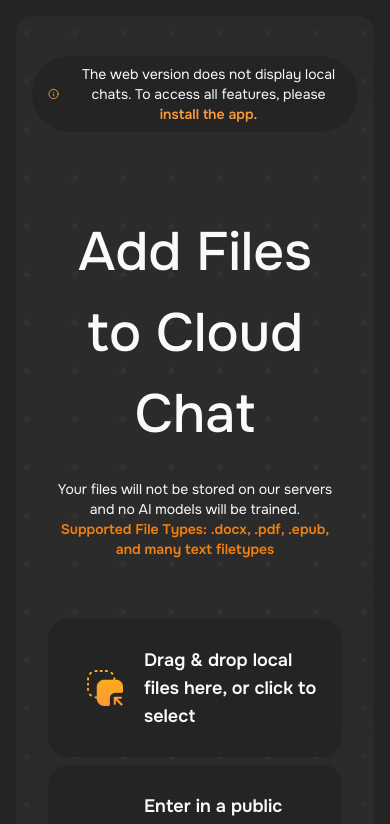
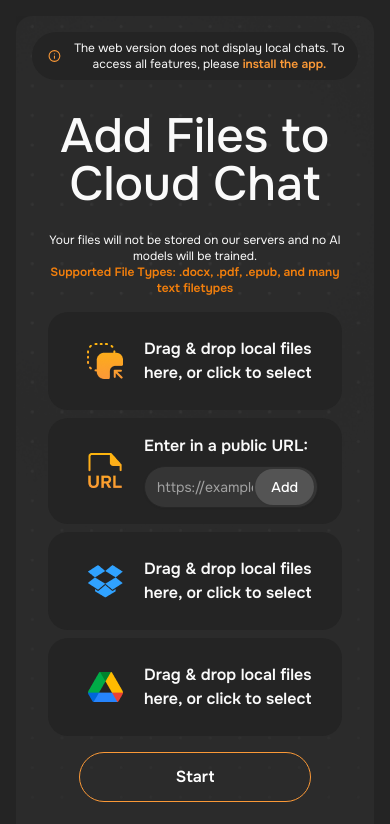
Before and after one commit to xyryc/socrates, a React (Vite) app: page / in a window 390 px wide. Shown: the top 824 px of the page. Built offline with nearby package versions, Linux system fonts and the light colour scheme.

Commit message:
fixed page content responsiveness

```diff
--- a/src/layouts/MainLayout.tsx
+++ b/src/layouts/MainLayout.tsx
@@ -8,7 +8,7 @@ const MainLayout = () => {
         <Sidebar />
       </div>
 
-      <div className="w-full">
+      <div className="w-full rounded-2xl">
         <PageContent />
       </div>
     </div>
--- a/src/layouts/PageContent.tsx
+++ b/src/layouts/PageContent.tsx
@@ -16,7 +16,7 @@ import {
 
 const PageContent = () => {
   return (
-    <div className="text-center relative bg-[#2B2B2B] rounded-2xl z-10">
+    <div className="text-center relative bg-[#2B2B2B] rounded-2xl z-10 xl:h-[94vh]">
       <img
         className="absolute top-0 left-0 w-full h-full object-cover z-[-1]"
         src={BackgroundPattern}
@@ -25,9 +25,9 @@ const PageContent = () => {
 
       <div className="flex flex-col items-center justify-center h-full px-4">
         {/* info */}
-        <div className="flex items-center gap-3 mt-10 bg-[#242424] pl-4 pr-3 py-2 rounded-full">
+        <div className="flex items-center gap-3 mt-4 2xl:mt-10 bg-[#242424] pl-4 pr-3 py-2 rounded-full">
           <Info className="text-[#FB9937]" />
-          <p className="text-sm">
+          <p className="text-xs 2xl:text-sm">
             The web version does not display local chats. To access all
             features, please
             <span className="text-[#FB9937] font-semibold">
@@ -38,38 +38,38 @@ const PageContent = () => {
         </div>
 
         {/* main content */}
-        <div className="my-20">
+        <div className="my-8 3xl:my-20">
           {/* add files */}
           <div className="px-4">
-            <p className="text-[54px] font-medium mb-6">
+            <p className="text-5xl 2xl:text-[54px] font-medium mb-6">
               Add Files to Cloud Chat
             </p>
-            <p className="text-sm">
+            <p className="text-xs 2xl:text-sm">
               Your files will not be stored on our servers and no AI models will
               be trained.
             </p>
-            <p className="text-sm font-semibold text-[#F37F0C]">
+            <p className="text-xs 2xl:text-sm font-semibold text-[#F37F0C]">
               Supported File Types: .docx, .pdf, .epub, and many text filetypes
             </p>
           </div>
 
           {/* cards */}
-          <div className="max-w-[820px] px-4 py-[60px] grid grid-cols-1 sm:grid-cols-2 gap-2 text-left">
+          <div className="max-w-[820px] px-4 py-4 2xl:py-[60px] grid grid-cols-1 sm:grid-cols-2 gap-2 text-left">
             {/* drag and drop card */}
-            <div className="px-6 py-[27px] flex items-center gap-1.5 bg-[#242424] rounded-[20px]">
+            <div className="px-6 py-4 2xl:py-[27px] flex items-center gap-1.5 bg-[#242424] rounded-[20px]">
               <img src={DragNDropIcon} alt="drag and drop icon" />
 
-              <p className="text-lg font-semibold">
+              <p className="2xl:text-lg font-semibold">
                 Drag & drop local files here, or click to select
               </p>
             </div>
 
             {/* add url card */}
-            <div className="px-6 py-[27px] flex items-center gap-1.5 bg-[#242424] rounded-[20px]">
+            <div className="px-6 py-4 2xl:py-[27px] flex items-center gap-1.5 bg-[#242424] rounded-[20px]">
               <img src={UrlIcon} alt="drag and drop icon" />
 
               <div>
-                <p className="text-lg font-semibold mb-2">
+                <p className="2xl:text-lg font-semibold mb-2">
                   Enter in a public URL:
                 </p>
                 <div className="relative w-full max-w-md">
@@ -85,19 +85,19 @@ const PageContent = () => {
             </div>
 
             {/* dropbox card */}
-            <div className="px-6 py-[27px] flex items-center gap-1.5 bg-[#242424] rounded-[20px]">
+            <div className="px-6 py-4 2xl:py-[27px] flex items-center gap-1.5 bg-[#242424] rounded-[20px]">
               <img src={DropBoxIcon} alt="drag and drop icon" />
 
-              <p className="text-lg font-semibold">
+              <p className="2xl:text-lg font-semibold">
                 Drag & drop local files here, or click to select
               </p>
             </div>
 
             {/* google drive card */}
-            <div className="px-6 py-[27px] flex items-center gap-1.5 bg-[#242424] rounded-[20px]">
+            <div className="px-6 py-4 2xl:py-[27px] flex items-center gap-1.5 bg-[#242424] rounded-[20px]">
               <img src={DriveIcon} alt="drag and drop icon" />
 
-              <p className="text-lg font-semibold">
+              <p className="2xl:text-lg font-semibold">
                 Drag & drop local files here, or click to select
               </p>
             </div>
@@ -107,11 +107,11 @@ const PageContent = () => {
           <div className="flex flex-col sm:flex-row items-center justify-center gap-4 sm:gap-2">
             {/* buttons */}
             <div className="flex flex-col sm:flex-row justify-center items-center gap-4 font-semibold">
-              <button className="cursor-pointer hover:bg-[#FFBF00] border border-[#FB9937] text-white px-24 py-[19px] rounded-full">
+              <button className="cursor-pointer hover:bg-[#FFBF00] border border-[#FB9937] text-white px-24 py-3 2xl:py-[19px] rounded-full">
                 Start
               </button>
               <span>or</span>
-              <button className="cursor-pointer py-[19px] px-[22px] flex items-center gap-2.5 bg-gradient-to-b from-[#FFBF00] to-[#FB9937] rounded-full">
+              <button className="cursor-pointer py-3 2xl:py-[19px] px-[22px] flex items-center gap-2.5 bg-gradient-to-b from-[#FFBF00] to-[#FB9937] rounded-full">
                 <Sparkles size={16} />
                 Start with Deep Dive
               </button>
--- a/src/layouts/Sidebar.tsx
+++ b/src/layouts/Sidebar.tsx
@@ -16,7 +16,7 @@ const Sidebar = () => {
 
   return (
     <div
-      className={` h-[95vh] p-3 flex flex-col justify-between transition-all duration-300 ${
+      className={`h-[94vh] p-3 flex flex-col justify-between transition-all duration-300 overflow-hidden ${
         isCollapsed ? "w-[5vw]" : "w-[20vw]"
       }`}
     >
```
